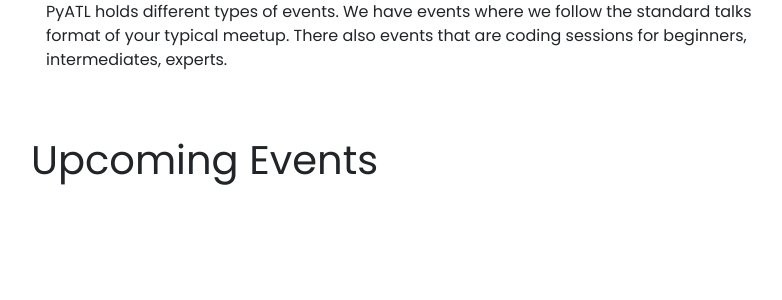
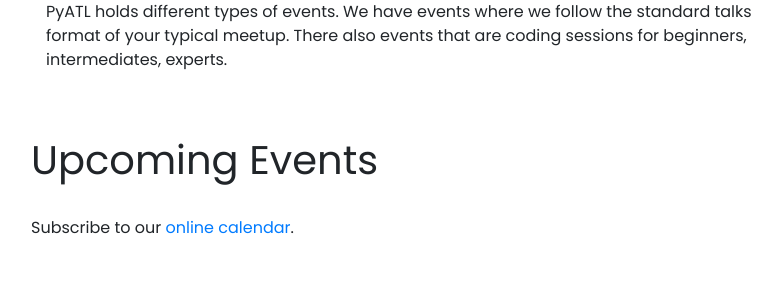
Before and after one commit to pyatl/big-peach, a Django app: template core/templates/events/events.html in a window 1280 px wide. Shown: the part 176-476 px from the top of the page, without its empty margins (39-821 px from the left). Run offline with Django 3.2, Linux system fonts and the light colour scheme; the template is opened without the code that fills it, so the values that code supplies are empty; parts of the project's set-up code (start-up, migrations or seed data) failed here and were passed over; some libraries are stand-ins or nearby versions.

Commit message:
events: add link to the ics feed on events list page
Signed-off-by: Doug Hellmann <doug@doughellmann.com>

```diff
--- a/core/templates/events/events.html
+++ b/core/templates/events/events.html
@@ -22,6 +22,11 @@
             <div class="row pb-4">
                 <h1>Upcoming Events</h1>
             </div>
+
+            <div class="row">
+              <p>Subscribe to our <a href="feed/ical/">online calendar</a>.</p>
+            </div>
+
             {% for event in events %}
 
             <div class="row">
```
